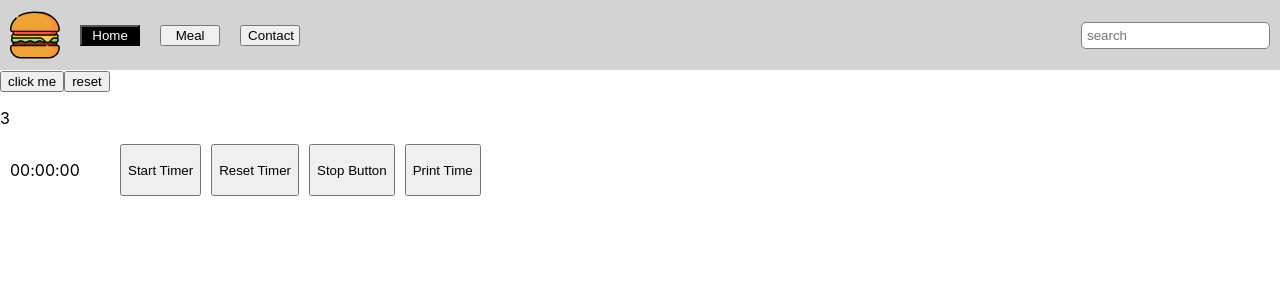
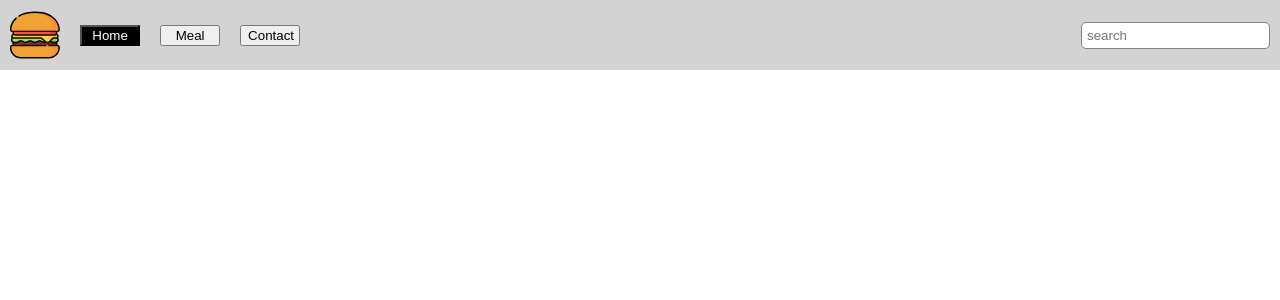
Before and after one commit to alexandra-onet/scit-grupa-15-react-app, a React (Create React App) app: page / in a window 1280 px wide. Shown: the top 300 px of the page. Built offline with nearby package versions, Linux system fonts and the light colour scheme.

Commit message:
homework start

```diff
--- a/src/App.js
+++ b/src/App.js
@@ -1,13 +1,11 @@
 import React from "react";
 import "./App.css";
 import { Header } from "./components/Header/Header";
-import { Home } from "./components/Pages/Home/Home";
 
 export function App() {
   return (
     <div className="App">
       <Header />
-      <Home />
     </div>
   );
 }
--- a/src/components/Header/Navigation/NavButton.js
+++ b/src/components/Header/Navigation/NavButton.js
@@ -10,7 +10,11 @@ export function NavButton(props) {
     cssClass = cssClass + "  selected-nav-button";
   }
 
-  return <button className={cssClass}>{props.label}</button>;
+  return (
+    <button id={props.label} className={cssClass} onClick={props.onClick}>
+      {props.label}
+    </button>
+  );
 }
 
 // function NavButton(props) {
--- a/src/components/Header/Navigation/Navigation.js
+++ b/src/components/Header/Navigation/Navigation.js
@@ -3,12 +3,34 @@ import { NavButton } from "./NavButton";
 
 import "./Navigation.css";
 
-export function Navigation() {
-  return (
-    <div className="header-navigation">
-      <NavButton label="Home" selected={true} />
-      <NavButton label="Meal" />
-      <NavButton label="Contact" />
-    </div>
-  );
+export class Navigation extends React.Component {
+  state = {
+    currentSelectedButton: "Home",
+  };
+
+  handleButtonClick = (event) => {
+    console.log(event.target);
+  };
+
+  render() {
+    return (
+      <div className="header-navigation">
+        <NavButton
+          label="Home"
+          selected={this.state.currentSelectedButton === "Home"}
+          onClick={this.handleButtonClick}
+        />
+        <NavButton
+          label="Meal"
+          selected={this.state.currentSelectedButton === "Meal"}
+          onClick={this.handleButtonClick}
+        />
+        <NavButton
+          label="Contact"
+          selected={this.state.currentSelectedButton === "Contact"}
+          onClick={this.handleButtonClick}
+        />
+      </div>
+    );
+  }
 }
--- a/src/components/Pages/Home/Counter.js
+++ /dev/null
@@ -1,32 +0,0 @@
-import React from "react";
-
-export class Counter extends React.Component {
-  state = {
-    numberOfClicks: 3,
-    initialNrOfClicks: 3,
-  };
-
-  incrementClicks = () => {
-    this.setState({ numberOfClicks: this.state.numberOfClicks + 1 });
-  };
-
-  resetClicks = () => {
-    this.setState({ numberOfClicks: this.state.initialNrOfClicks });
-  };
-
-  render() {
-    console.log(this.state);
-
-    return (
-      <div className="counter">
-        <button className="counter-click" onClick={this.incrementClicks}>
-          click me
-        </button>
-        <button className="counter-click" onClick={this.resetClicks}>
-          reset
-        </button>
-        <p className="counter-number">{this.state.numberOfClicks}</p>
-      </div>
-    );
-  }
-}
--- a/src/components/Pages/Home/Home.js
+++ /dev/null
@@ -1,12 +0,0 @@
-import React from "react";
-import { Counter } from "./Counter";
-import { Timer } from "./Timer";
-
-export function Home() {
-  return (
-    <div className="page home">
-      <Counter />
-      <Timer />
-    </div>
-  );
-}
--- a/src/components/Pages/Home/Timer.css
+++ /dev/null
@@ -1,14 +0,0 @@
-.timer-container {
-  display: flex;
-  margin: 10px;
-}
-
-.timer {
-  display: flex;
-  width: 100px;
-  /* margin-right: 10px; */
-}
-
-.timer-button {
-  margin-left: 10px;
-}
--- a/src/components/Pages/Home/Timer.js
+++ /dev/null
@@ -1,113 +0,0 @@
-import React from "react";
-
-import "./Timer.css";
-
-export class Timer extends React.Component {
-  state = {
-    hour: 0,
-    minute: 0,
-    second: 0,
-    timeList: [],
-  };
-
-  handleStartTimer = () => {
-    console.log("click");
-
-    this.interval = setInterval(() => {
-      if (this.state.hour === 23) {
-        this.setState({ hour: 0 });
-      }
-
-      if (this.state.minute === 59) {
-        this.setState({ minute: 0 });
-        this.setState({ hour: this.state.hour + 1 });
-      }
-
-      if (this.state.second === 59) {
-        this.setState({ second: 0 });
-        this.setState({ minute: this.state.minute + 1 });
-      } else {
-        this.setState({ second: this.state.second + 1 });
-      }
-    }, 10);
-  };
-
-  renderDigit(number) {
-    if (number < 10) {
-      return `0${number}`;
-    }
-
-    return number;
-  }
-
-  handleResetTimer = () => {
-    this.setState({
-      hour: 0,
-      minute: 0,
-      second: 0,
-    });
-  };
-
-  handleStopTimer = () => {
-    clearInterval(this.interval);
-  };
-
-  handlePrintTime = () => {
-    this.setState({
-      timeList: [
-        `${this.state.hour}:${this.state.minute}:${this.state.second}`,
-        ...this.state.timeList,
-      ],
-    });
-  };
-
-  render() {
-    console.log(this.state.timeList);
-
-    return (
-      <div className="wrapper-timer">
-        <div className="timer-container">
-          <div className="timer">
-            <p className="hours">{this.renderDigit(this.state.hour)}</p>
-            <p>:</p>
-            <p className="minutes">{this.renderDigit(this.state.minute)}</p>
-            <p>:</p>
-            <p className="seconds">{this.renderDigit(this.state.second)}</p>
-          </div>
-          <button
-            className="timer-button start-button"
-            onClick={this.handleStartTimer}
-          >
-            Start Timer
-          </button>
-
-          <button
-            className="timer-button reset-button"
-            onClick={this.handleResetTimer}
-          >
-            Reset Timer
-          </button>
-
-          <button
-            className="timer-button stop-button"
-            onClick={this.handleStopTimer}
-          >
-            Stop Button
-          </button>
-
-          <button
-            className="timer-button print-button"
-            onClick={this.handlePrintTime}
-          >
-            Print Time
-          </button>
-        </div>
-        <div className="print-time-container">
-          {this.state.timeList.map((element, index) => (
-            <p className="time-item">{element}</p>
-          ))}
-        </div>
-      </div>
-    );
-  }
-}
```
Also changed, not shown: src/components/Pages/Contact/Contact.js (deleted), src/components/Pages/Meal/Meal.js (deleted).
